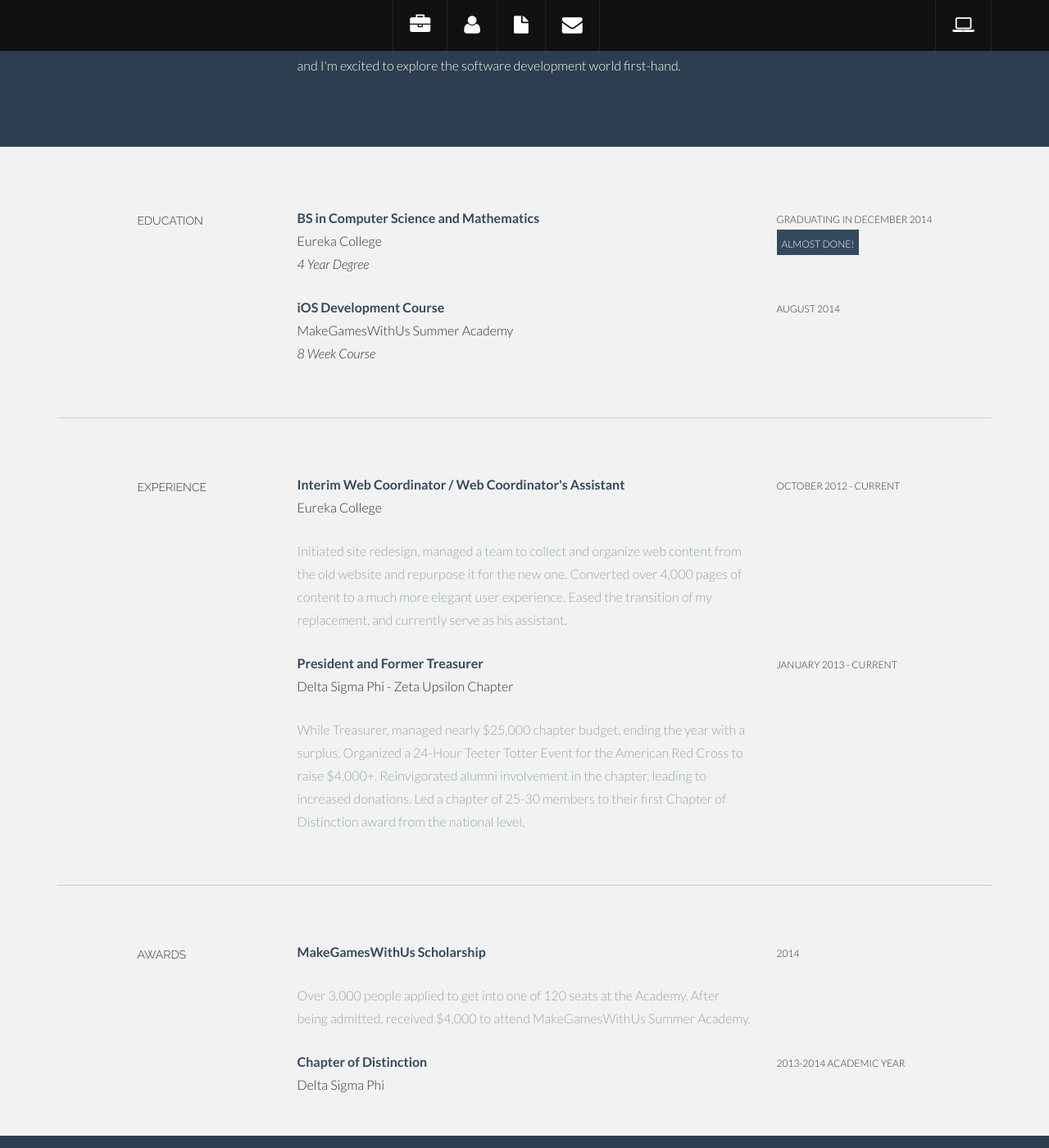
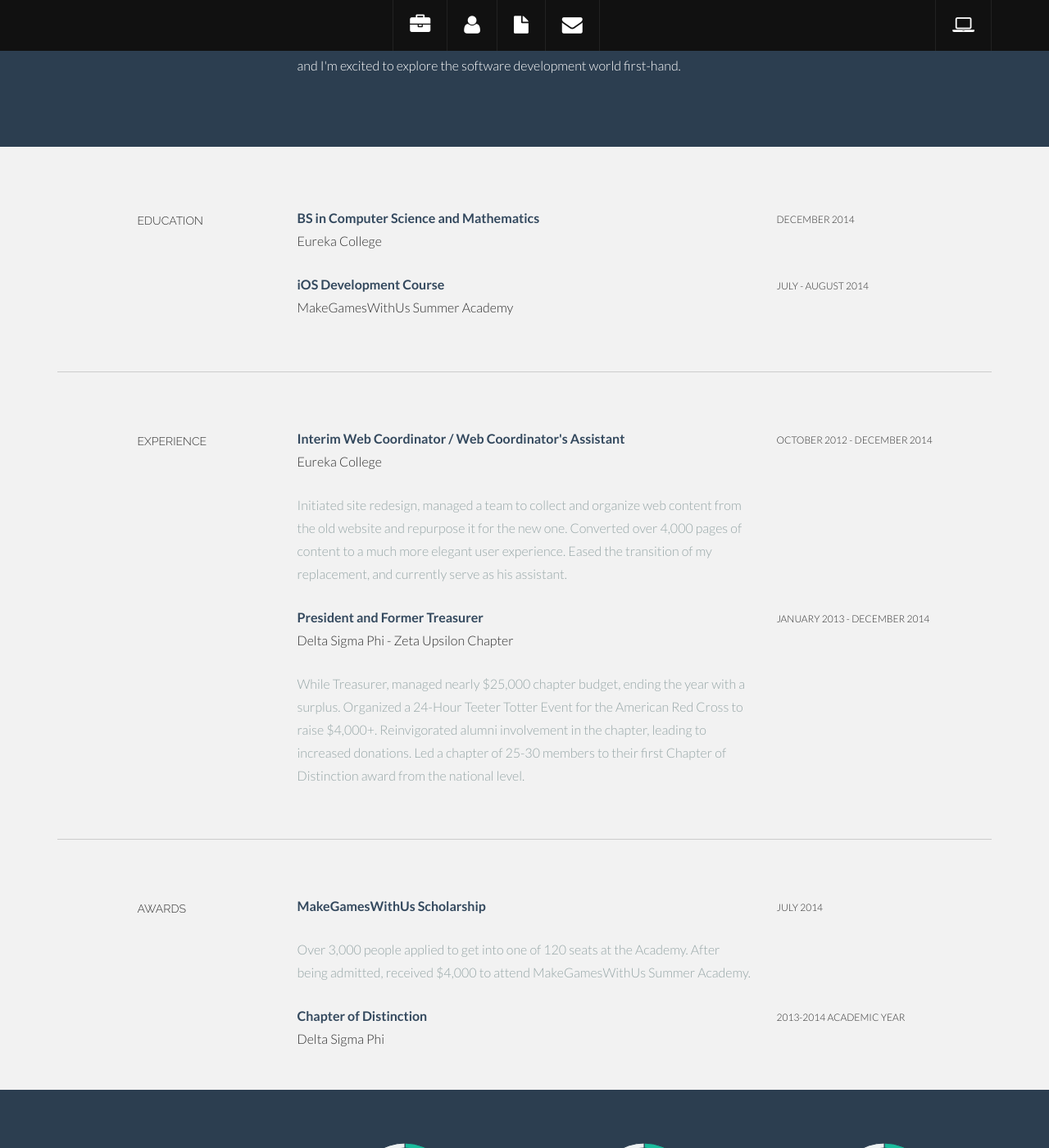
Before and after one commit to lservant/lservant.github.io, a Jekyll site: the page built from index.html, in a window 1280 px wide and 1400 px high, scrolled down 873 px. Shown: the whole window at 82% size. Built offline with Jekyll 4.4.1, drawn with Linux system fonts in a browser that asks for light colours.

Commit message:
GRADUATION

```diff
--- a/index.html
+++ b/index.html
@@ -74,23 +74,20 @@
 		<div class="col-lg-6">
 			<p><t>BS in Computer Science and Mathematics</t><br/>
 				Eureka College <br/>
-				<i>4 Year Degree</i>
 			</p>
 		</div>
 		<div class="col-lg-3">
-			<p><sm>GRADUATING IN DECEMBER 2014</sm><br/>
-				<imp><sm>ALMOST DONE!</sm></imp>
+			<p><sm>DECEMBER 2014</sm><br/>
 			</p>
 		</div>
 
 		<div class="col-lg-6 col-lg-offset-3">
 			<p><t>iOS Development Course</t><br/>
 				MakeGamesWithUs Summer Academy <br/>
-				<i>8 Week Course</i>
 			</p>
 		</div>
 		<div class="col-lg-3">
-			<p><sm>AUGUST 2014</sm></p>
+			<p><sm>JULY - AUGUST 2014</sm></p>
 		</div>
 
 	</div><!--/.row -->
@@ -113,7 +110,7 @@
 			<p><more>Initiated site redesign, managed a team to collect and organize web content from the old website and repurpose it for the new one. Converted over 4,000 pages of content to a much more elegant user experience.  Eased the transition of my replacement, and currently serve as his assistant.</more></p>
 		</div>
 		<div class="col-lg-3">
-			<p><sm>OCTOBER 2012 - CURRENT</sm></p>
+			<p><sm>OCTOBER 2012 - DECEMBER 2014</sm></p>
 		</div>
 
 		<div class="col-lg-6 col-lg-offset-3">
@@ -123,7 +120,7 @@
 			<p><more>While Treasurer, managed nearly $25,000 chapter budget, ending the year with a surplus.  Organized a 24-Hour Teeter Totter Event for the American Red Cross to raise $4,000+.  Reinvigorated alumni involvement in the chapter, leading to increased donations.  Led a chapter of 25-30 members to their first Chapter of Distinction award from the national level.</more></p>
 		</div>
 		<div class="col-lg-3">
-			<p><sm>JANUARY 2013 - CURRENT</sm></p>
+			<p><sm>JANUARY 2013 - DECEMBER 2014</sm></p>
 		</div>
 	</div><!--/.row -->
 	<br>
@@ -143,7 +140,7 @@
 			<p><more>Over 3,000 people applied to get into one of 120 seats at the Academy. After being admitted, received $4,000 to attend MakeGamesWithUs Summer Academy.  </more></p>
 		</div>
 		<div class="col-lg-3">
-			<p><sm>2014</sm></p>
+			<p><sm>JULY 2014</sm></p>
 		</div>
 
 		<div class="col-lg-6 col-lg-offset-3">
```
Also changed, not shown: 2 other files.
